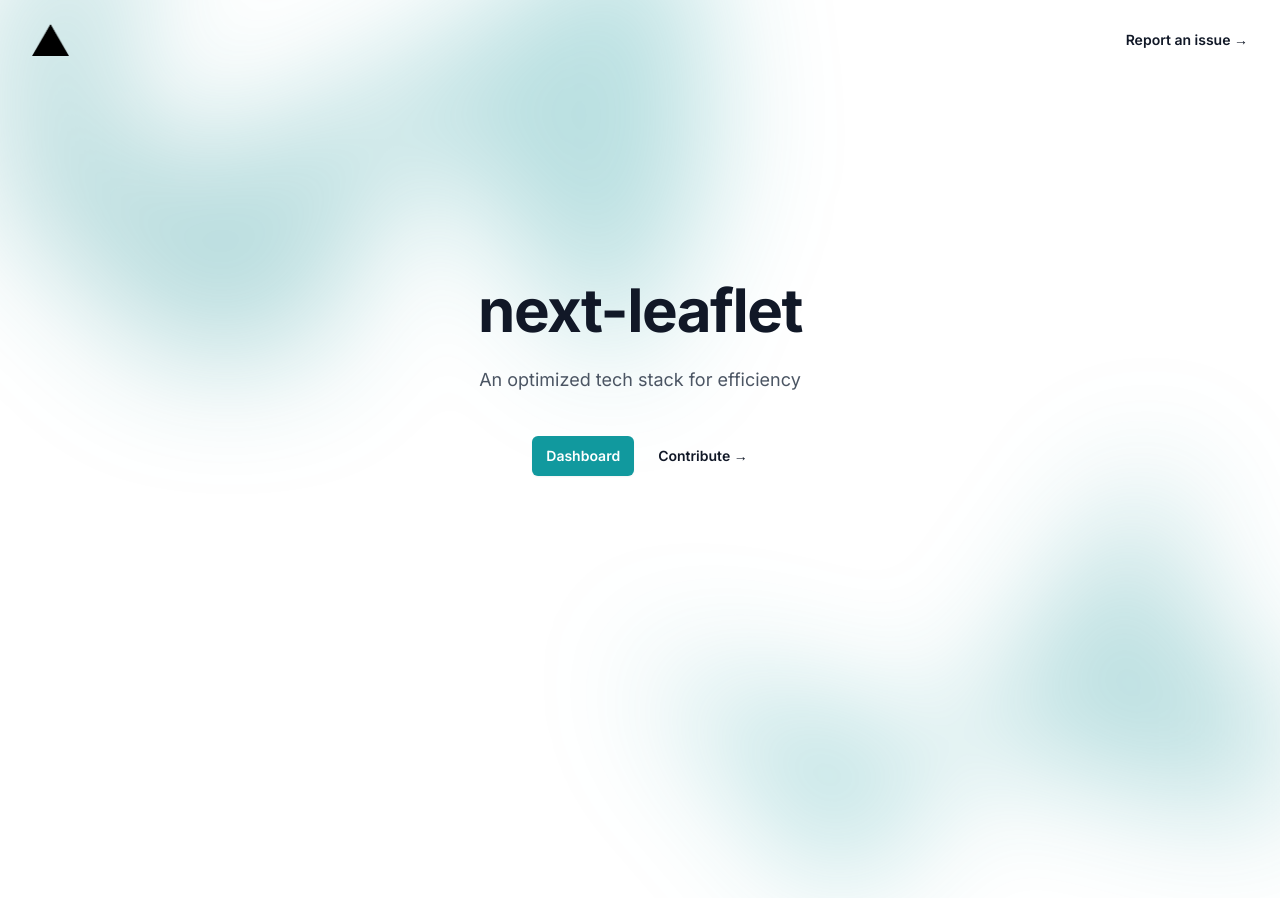
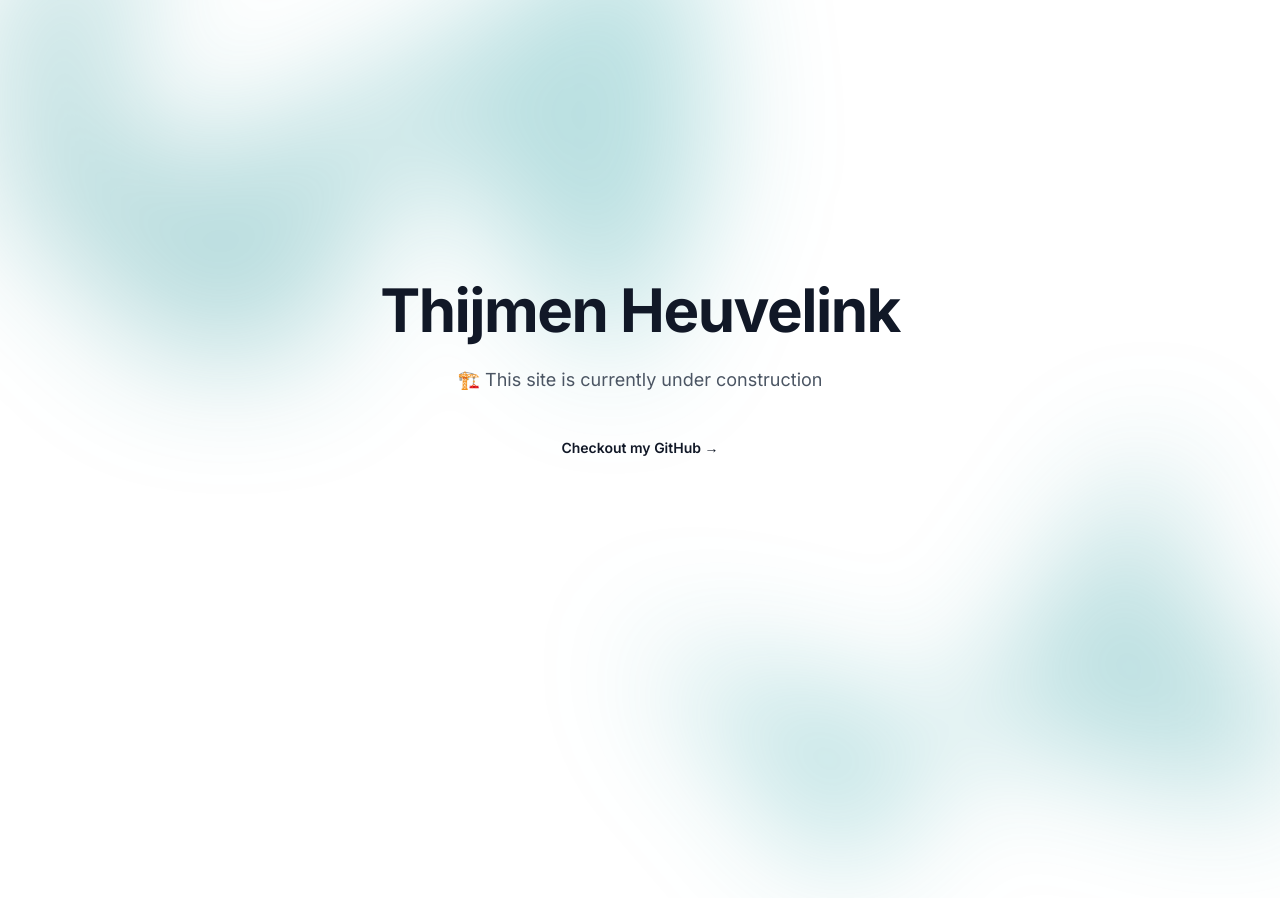
Before and after one commit to ThijmenGThN/ThijmenHeuvelink.nl, a Next.js app: page / in a window 1280 px wide. Built offline with nearby package versions, Linux system fonts and the light colour scheme.

Commit message:
📝 Whitelabeled

```diff
--- a/app/layout.tsx
+++ b/app/layout.tsx
@@ -7,8 +7,7 @@ import '@/styles/globals.css'
 import type { Metadata } from 'next'
 
 export const metadata: Metadata = {
-    title: 'next-leaflet',
-    description: 'An optimized tech stack for efficiency.'
+    title: 'Thijmen Heuvelink',
 }
 
 const inter = Inter({ subsets: ['latin'] })
--- a/app/not-found.tsx
+++ b/app/not-found.tsx
@@ -1,31 +1,9 @@
 import Link from "next/link"
-import Image from 'next/image'
-
-import aLogo from '@/assets/logo.webp'
 
 export default function Page() {
 
     return (
         <div className="bg-white">
-            <header className="absolute inset-x-0 top-0 z-50">
-                <nav className="flex items-center justify-between p-6 lg:px-8" aria-label="Global">
-                    <div className="flex lg:flex-1">
-                        <Link href="/">
-                            <Image
-                                className="h-8 w-auto"
-                                src={aLogo}
-                                alt=""
-                            />
-                        </Link>
-                    </div>
-                    <div className="flex lg:flex-1 lg:justify-end">
-                        <Link target="_blank" href="https://github.com/ThijmenGThN/next-leaflet/issues" className="text-sm font-semibold leading-6 text-gray-900">
-                            Report an issue <span aria-hidden="true">&rarr;</span>
-                        </Link>
-                    </div>
-                </nav>
-            </header>
-
             <div className="relative isolate px-6 pt-14 lg:px-8">
                 <div
                     className="absolute inset-x-0 -top-40 -z-10 transform-gpu overflow-hidden blur-3xl sm:-top-80"
@@ -55,9 +33,6 @@ export default function Page() {
                             >
                                 Back to homepage
                             </Link>
-                            <Link target="_blank" href="https://github.com/ThijmenGThN/next-leaflet" className="text-sm font-semibold leading-6 text-gray-900">
-                                Contribute <span aria-hidden="true">→</span>
-                            </Link>
                         </div>
                     </div>
                 </div>
--- a/app/page.tsx
+++ b/app/page.tsx
@@ -1,31 +1,9 @@
-import Link from "next/link"
-import Image from 'next/image'
-
-import aLogo from '@/assets/logo.webp'
+import Link from "next/link";
 
 export default function Page() {
 
     return (
         <div className="bg-white">
-            <header className="absolute inset-x-0 top-0 z-50">
-                <nav className="flex items-center justify-between p-6 lg:px-8" aria-label="Global">
-                    <div className="flex lg:flex-1">
-                        <Link href="/">
-                            <Image
-                                className="h-8 w-auto"
-                                src={aLogo}
-                                alt=""
-                            />
-                        </Link>
-                    </div>
-                    <div className="flex lg:flex-1 lg:justify-end">
-                        <Link target="_blank" href="https://github.com/ThijmenGThN/next-leaflet/issues" className="text-sm font-semibold leading-6 text-gray-900">
-                            Report an issue <span aria-hidden="true">&rarr;</span>
-                        </Link>
-                    </div>
-                </nav>
-            </header>
-
             <div className="relative isolate px-6 pt-14 lg:px-8">
                 <div
                     className="absolute inset-x-0 -top-40 -z-10 transform-gpu overflow-hidden blur-3xl sm:-top-80"
@@ -42,20 +20,14 @@ export default function Page() {
                 <div className="mx-auto max-w-2xl py-32 sm:py-48 lg:py-56">
                     <div className="text-center">
                         <h1 className="text-4xl font-bold tracking-tight text-gray-900 sm:text-6xl">
-                            next-leaflet
+                            Thijmen Heuvelink
                         </h1>
                         <p className="mt-6 text-lg leading-8 text-gray-600">
-                            An optimized tech stack for efficiency
+                            🏗️ This site is currently under construction
                         </p>
                         <div className="mt-10 flex items-center justify-center gap-x-6">
-                            <Link
-                                href="/dashboard"
-                                className="rounded-md bg-primary px-3.5 py-2.5 text-sm font-semibold text-white shadow-sm hover:bg-primary-600 focus-visible:outline focus-visible:outline-2 focus-visible:outline-offset-2 focus-visible:outline-primary"
-                            >
-                                Dashboard
-                            </Link>
-                            <Link target="_blank" href="https://github.com/ThijmenGThN/next-leaflet" className="text-sm font-semibold leading-6 text-gray-900">
-                                Contribute <span aria-hidden="true">→</span>
+                            <Link target="_blank" href="https://github.com/ThijmenGThN" className="text-sm font-semibold leading-6 text-gray-900">
+                                Checkout my GitHub <span aria-hidden="true">→</span>
                             </Link>
                         </div>
                     </div>
```
